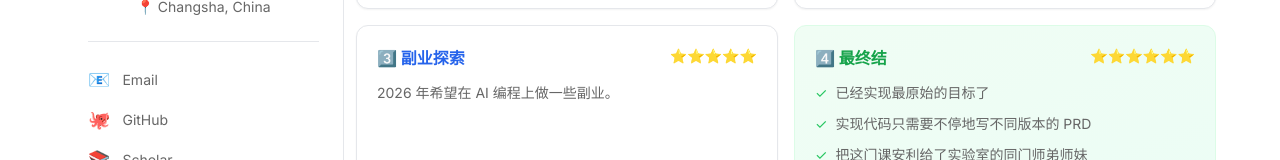
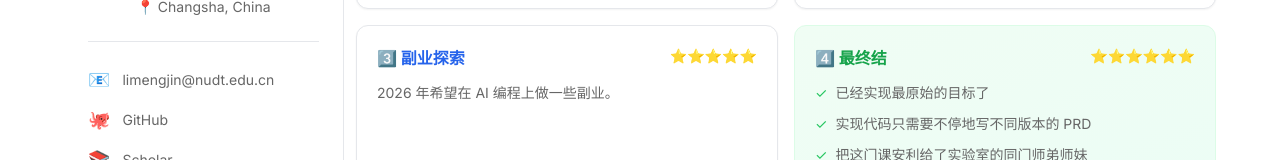
Before and after one commit to lmj0209/WayToAgicStudyHomepage, a Next.js app: page / in a window 1280 px wide. Shown: the part 395-555 px from the top of the page. Built offline with nearby package versions, Linux system fonts and the light colour scheme.

Commit message:
feat: 更新邮箱地址

```diff
--- a/components/Sidebar.tsx
+++ b/components/Sidebar.tsx
@@ -63,7 +63,7 @@ export default function Sidebar() {
         <div className="space-y-3">
           <SocialLink
             icon="📧"
-            label="Email"
+            label="limengjin@nudt.edu.cn"
             href="mailto:mengjin.li@example.com"
           />
           <SocialLink
```
